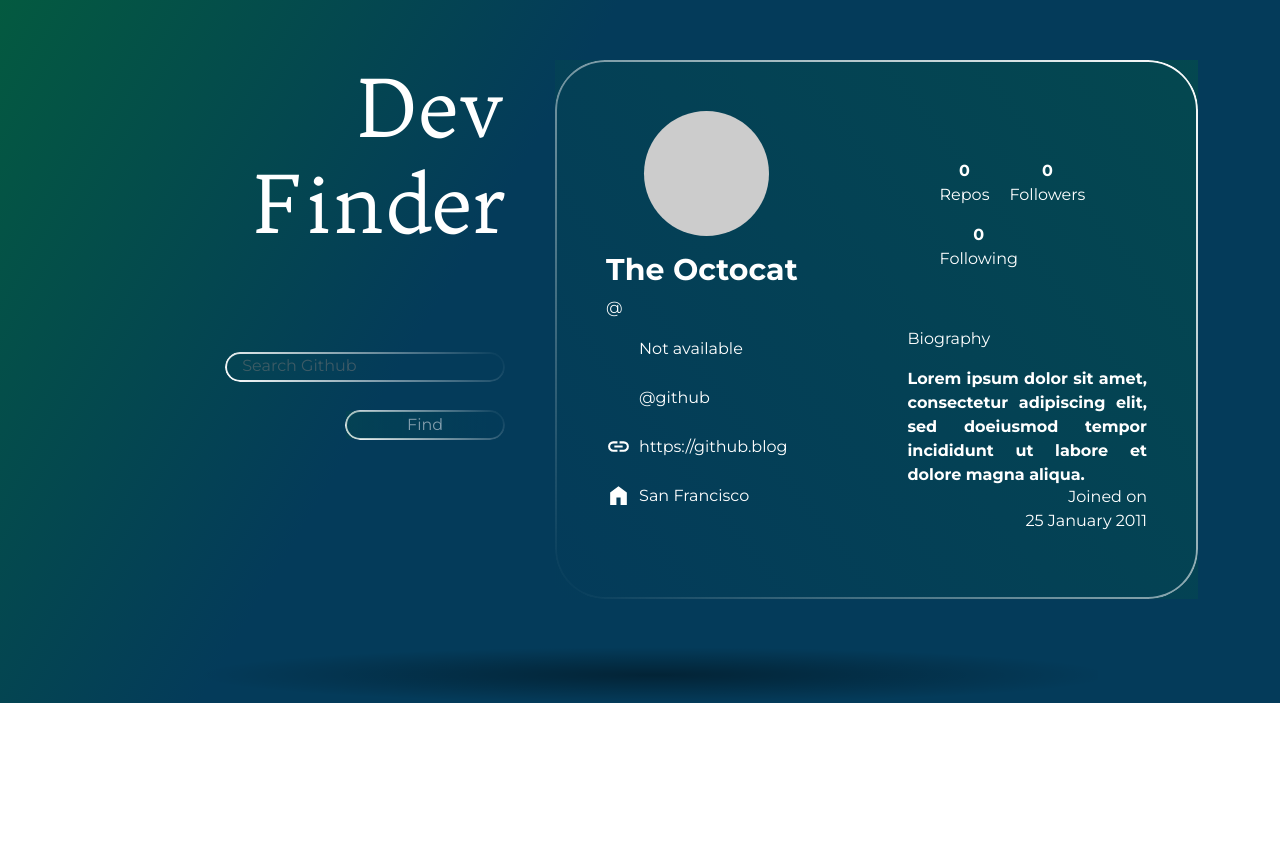
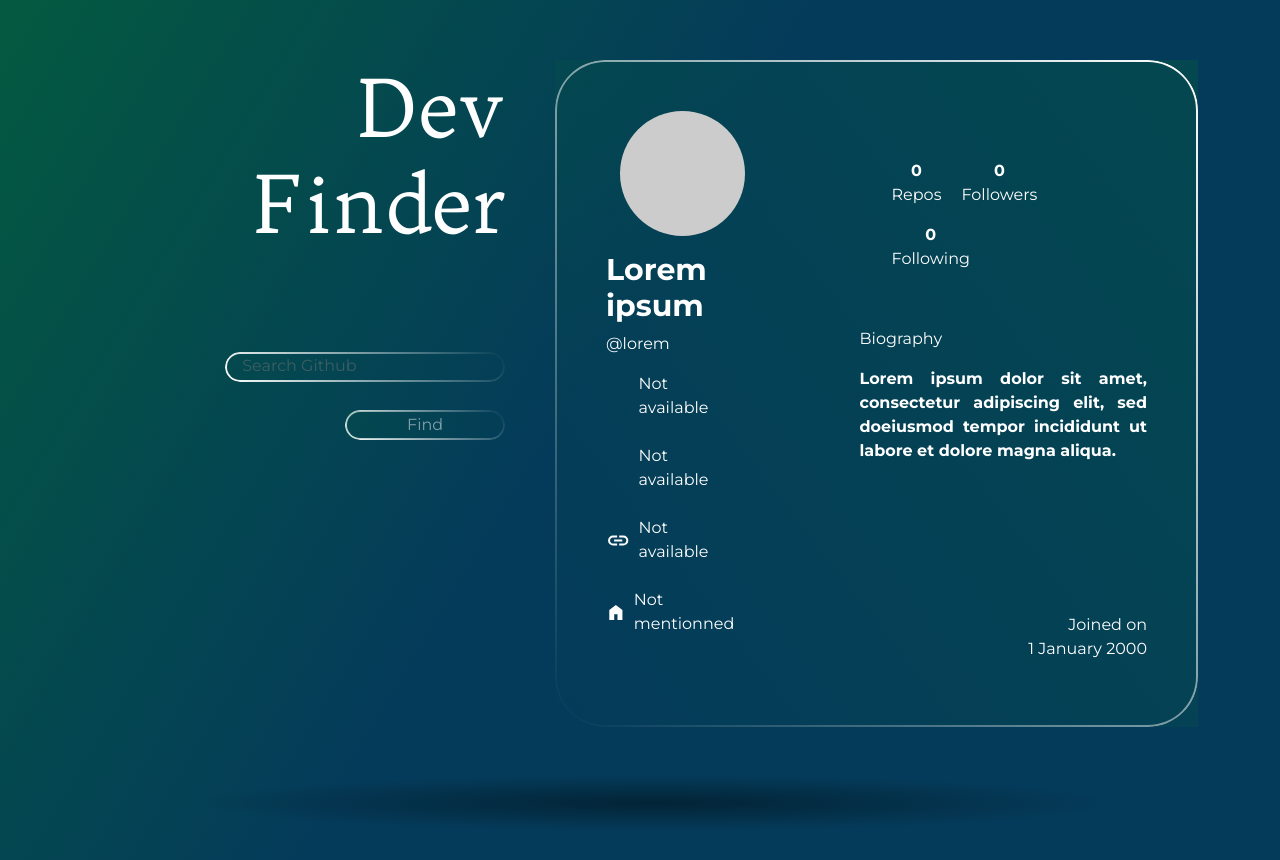
Before and after one commit to ctby2707/search_a_dev, a Vue app in the folder search_a_dev/: page / in a window 1280 px wide. Shown: the top 860 px of the page. Before the commit the page ends 800 px from the top, so only its background shows below. Built offline with nearby package versions, Linux system fonts and the light colour scheme; some icons are missing.

Commit message:
Make text more general

```diff
--- a/search_a_dev/src/App.vue
+++ b/search_a_dev/src/App.vue
@@ -42,9 +42,9 @@
                 <div v-else class="circle"></div>
               </div>
               <h2 class="fw-bold size">
-                {{ user.name ? user.name : "The Octocat" }}
+                {{ user.name ? user.name : "Lorem ipsum" }}
               </h2>
-              <p>@{{ user.login ? user.login : "" }}</p>
+              <p>@{{ user.login ? user.login : "lorem" }}</p>
             </div>
             <ul class="list-padding">
               <li class="mb-4 d-flex justify-content-start align-items-center">
@@ -60,19 +60,19 @@
               <li class="mb-4 d-flex justify-content-start align-items-center">
                 <Icon icon="maki:suitcase" width="25" />
                 <div class="ms-2">
-                  {{ user.company ? user.company : "@github" }}
+                  {{ user.company ? user.company : "Not available" }}
                 </div>
               </li>
               <li class="mb-4 d-flex justify-content-start align-items-center">
                 <Icon icon="material-symbols:link" width="25" />
                 <div class="ms-2">
-                  {{ user.blog ? user.blog : "https://github.blog" }}
+                  {{ user.blog ? user.blog : "Not available" }}
                 </div>
               </li>
               <li class="mb-4 d-flex justify-content-start align-items-center">
                 <Icon icon="material-symbols:home" width="25" />
                 <div class="ms-2">
-                  {{ user.location ? user.location : "San Francisco" }}
+                  {{ user.location ? user.location : "Not mentionned" }}
                 </div>
               </li>
             </ul>
@@ -110,7 +110,7 @@
                 {{
                   user.created_at
                     ? formatDate(user.created_at)
-                    : "25 January 2011"
+                    : "1 January 2000"
                 }}
               </p>
             </div>
@@ -225,7 +225,7 @@ ul {
 @media (min-width: 501px) {
   #app {
     width: 100%;
-    height: 100%;
+    height: 100rem;
     background: linear-gradient(121deg, #045a40 0%, #043b5a 36.51%);
     font-family: "montserrat";
     padding-top: 60px;
@@ -267,6 +267,7 @@ ul {
     padding: 50px;
     align-content: center;
   }
+
   .join-date {
     display: inline-block;
     align-self: end;
```
